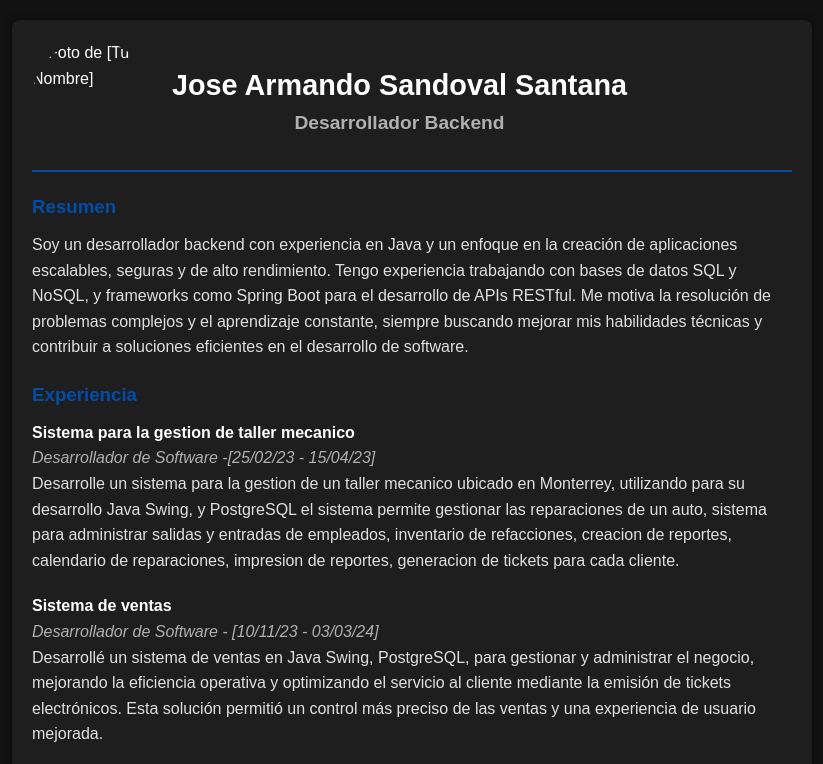
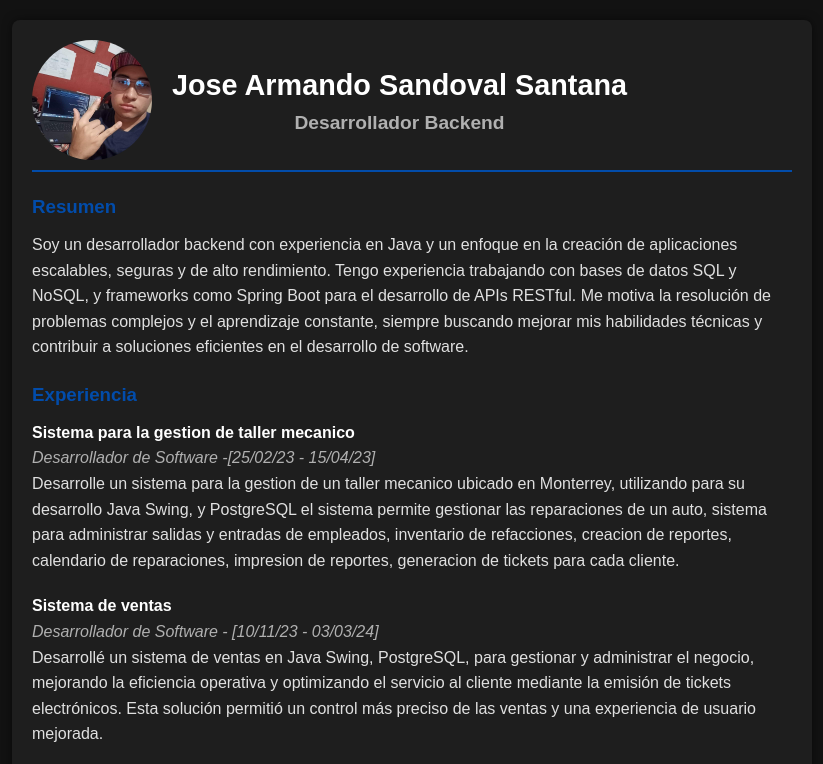
Before and after one commit to DJ-Sandoval/Curriculum_Backend, a plain HTML site: page index.html in a window 1280 px wide. Shown: the top 764 px of the page, without its empty margins (228-1051 px from the left). Drawn offline with Linux system fonts and the light colour scheme.

Commit message:
nuevo cambio

```diff
--- a/index.html
+++ b/index.html
@@ -10,7 +10,7 @@
     <div class="container">
         <!-- Cabecera -->
         <header class="header">
-            <img src="tu-foto.jpg" alt="Foto de [Tu Nombre]" class="profile-photo">
+            <img src="MI_FOTO.jpg" alt="Foto de [Tu Nombre]" class="profile-photo">
             <div class="header-info">
                 <h1>Jose Armando Sandoval Santana</h1>
                 <h2 align="center">Desarrollador Backend</h2>
```
Also changed, not shown: MI_FOTO.jpg (added).
